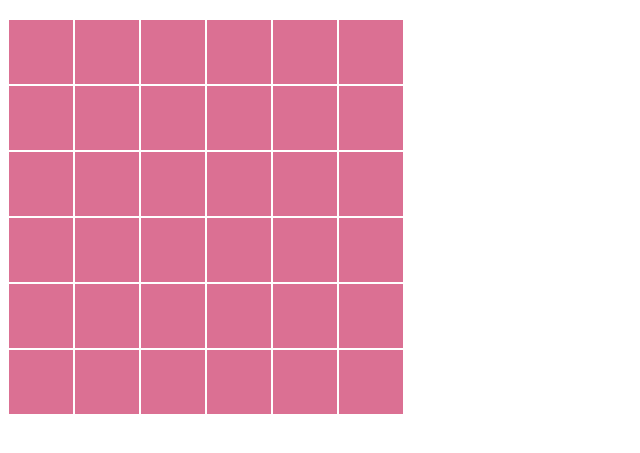
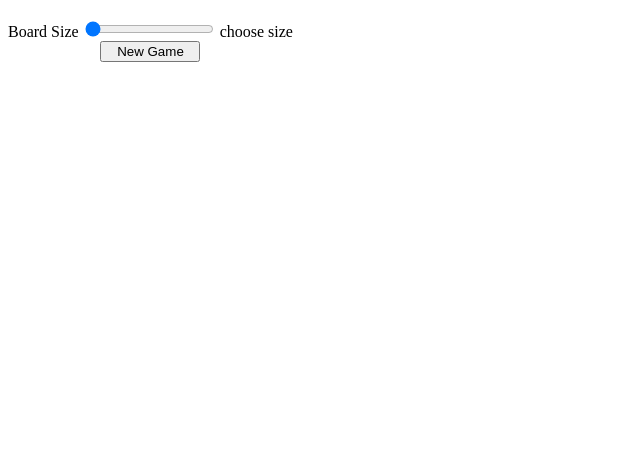
Before and after one commit to nickgrief/tic-tac-toe, a plain HTML site: page index.html in a window 1280 px wide. Shown: the part 61-514 px from the top of the page, without its empty margins (0-640 px from the left). Drawn offline with Linux system fonts and the light colour scheme.

Commit message:
Add game controls and winner visualisation

```diff
--- a/index.html
+++ b/index.html
@@ -12,7 +12,18 @@
 
 <body>
   <h1>Tic Tac Toe</h1>
-  <div class="game"></div>
+  <div class="holder">
+    <div class="game"></div>
+    <div class="controls">
+      <div>
+        <label for="myRange">Board Size</label>
+        <input type="range" min="3" max="12" value="3" class="size" id="myRange"
+          oninput="this.nextElementSibling.value = this.value">
+        <output>choose size</output>
+      </div>
+      <button class="reset">New Game</button>
+    </div>
+  </div>
 </body>
 
 </html>
--- a/script.js
+++ b/script.js
@@ -1,3 +1,4 @@
+"use strict"
 // Game created using module pattern
 // All game logic and object contains here
 const game = (() => {
@@ -33,11 +34,14 @@ const game = (() => {
   })();
 
   const makeTurn = (row, column) => {
-    if (gameBoard.grid()[row][column] === "") {
+    console.log(winner)
+    if (winner == null && gameBoard.grid()[row][column] === "") {
+      console.log(winner);
       gameBoard.change(row, column, activePlayer.symbol);
 
       if (checkWin(row, column, activePlayer.symbol)) {
-        console.log(activePlayer, "won");
+        winner = activePlayer.symbol;
+        console.log(winner);
       }
       if (activePlayer === player1) {
         activePlayer = player2;
@@ -73,7 +77,7 @@ const game = (() => {
     }
     // Check horizontal
     symbolCounter = 0;
-    for (i in gameBoard.grid()[row]) {
+    for (let i in gameBoard.grid()[row]) {
       if (gameBoard.grid()[row][i] === symbol) {
         symbolCounter++;
         if (symbolCounter === 3) return true;
@@ -145,15 +149,17 @@ const game = (() => {
     while (gameHolder.hasChildNodes()) {
       gameHolder.removeChild(gameHolder.lastChild);
     }
-    for (row in gameBoard.grid()) {
+    for (let row in gameBoard.grid()) {
       const rowHolder = document.createElement("div");
       rowHolder.classList.toggle("row");
-      for (column in gameBoard.grid()[row]) {
+      for (let column in gameBoard.grid()[row]) {
         const cellHolder = document.createElement("div");
         cellHolder.classList.toggle("cell");
+        if (gameBoard.grid()[row][column] === winner) {
+          cellHolder.classList.toggle("winner");
+        }
         cellHolder.dataset.row = row;
         cellHolder.dataset.column = column;
-        const defaultColour = cellHolder.style.background;
         cellHolder.addEventListener("click", (event) => {
           makeTurn(event.target.dataset.row, event.target.dataset.column);
         })
@@ -170,18 +176,22 @@ const game = (() => {
   };
 
   // Players created using factory pattern
-  player1 = playerCreator("X");
-  player2 = playerCreator("0");
+  let player1 = playerCreator("x");
+  let player2 = playerCreator("o");
 
   let activePlayer = player1;
+  let winner = null;
 
-  // Initialise board
-  gameBoard.create(6);
+  let resetBtn = document.querySelector(".reset");
+  let sizeSlider = document.querySelector(".size");
+  resetBtn.addEventListener("click", () => {
+    gameBoard.create(Number(sizeSlider.value));
+    winner = null;
+    activePlayer = player1;
+    resetBoard();
+  })
 
-  resetBoard();
 
   return {
-    createGrid: gameBoard.create,
-    changeCell: gameBoard.change,
   }
 })();
--- a/style.css
+++ b/style.css
@@ -1,3 +1,17 @@
+.holder {
+  display: flex;
+}
+
+.controls {
+  display: flex;
+  flex-direction: column;
+}
+
+.reset {
+  align-self: center;
+  width: 100px;
+}
+
 .row {
   display: flex;
 }
@@ -15,3 +29,7 @@
 .cell:hover {
   background-color: rgb(235, 159, 184);
 }
+
+.winner {
+  background-color: lightgreen;
+}
```
